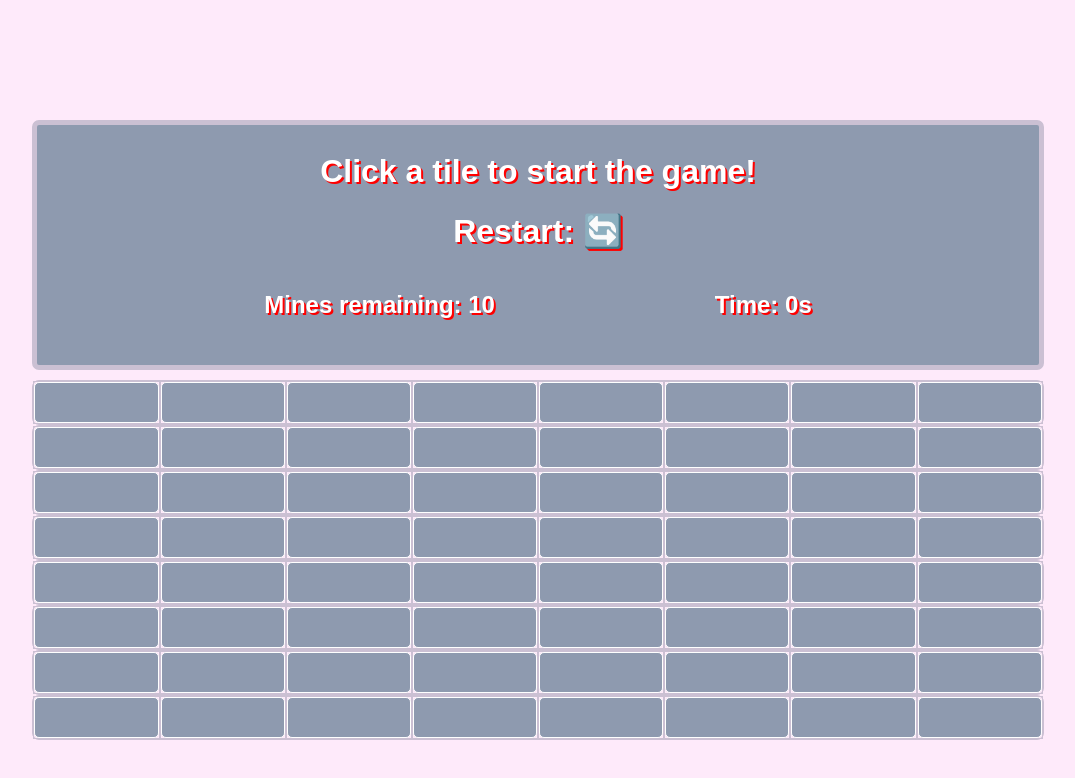
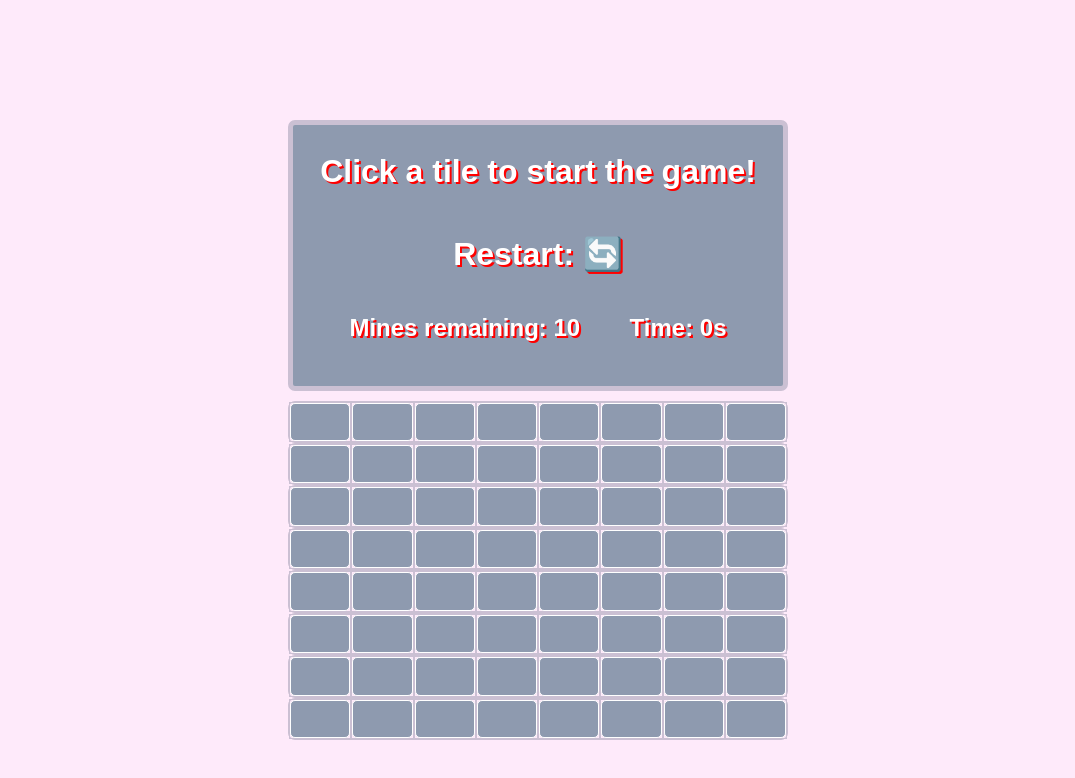
Before and after one commit to Domlr/minesweeper, a React (Create React App) app: page / in a window 1280 px wide. Shown: the top 778 px of the page, without its empty margins (102-1177 px from the left). Built offline with nearby package versions, Linux system fonts and the light colour scheme.

Commit message:
add breakpoints and width to board

```diff
--- a/src/components/Board.scss
+++ b/src/components/Board.scss
@@ -5,6 +5,9 @@
   grid-auto-flow: column;
   height: 80vh;
   width: 80%;
+  @media only screen and (min-width: 769px) {
+    width: 500px;
+  }
 }
 
 .tile {
@@ -43,8 +46,11 @@
     color: #fff;
     min-height: 100px;
     border-radius: 7px;
+    .game-status {
+      height: 60px;
+    }
   }
-  @media only screen and (min-width: 1200px) {
+  @media only screen and (min-width: 769px) {
     margin-top: 100px;
   }
 
--- a/src/index.scss
+++ b/src/index.scss
@@ -17,9 +17,20 @@ body {
 
 h1 {
   text-shadow: 2px 2px #ff0000;
+  font-size: 1.5em;
 }
 
 h2 {
   text-shadow: 2px 2px #ff0000;
-  font-size: 1.5em;
+  font-size: 1em;
 }
+
+@media only screen and (min-width: 769px) {
+  h1 {
+    font-size: 2em;
+  }
+
+  h2 {
+    font-size: 1.5em;
+  }
+}
```
